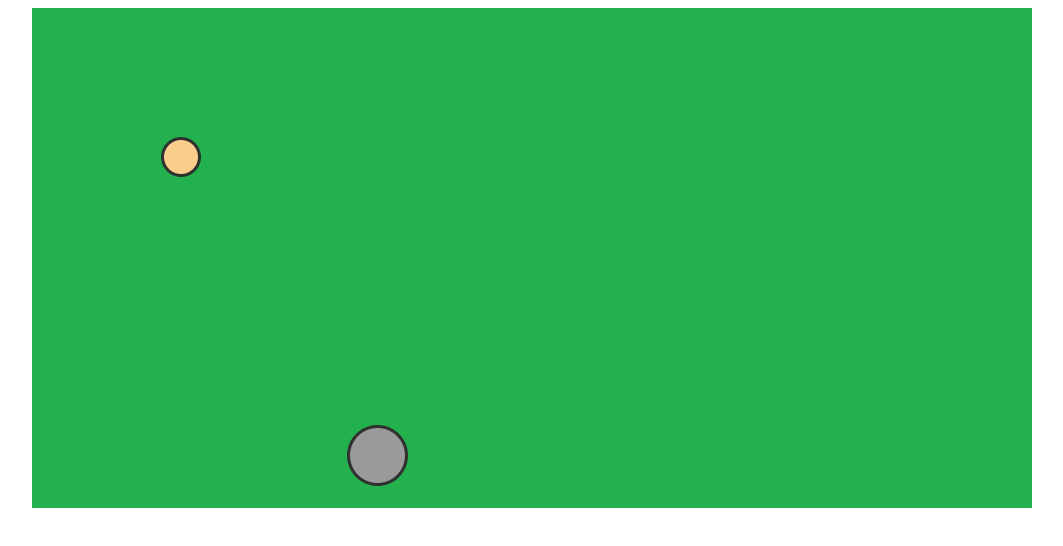
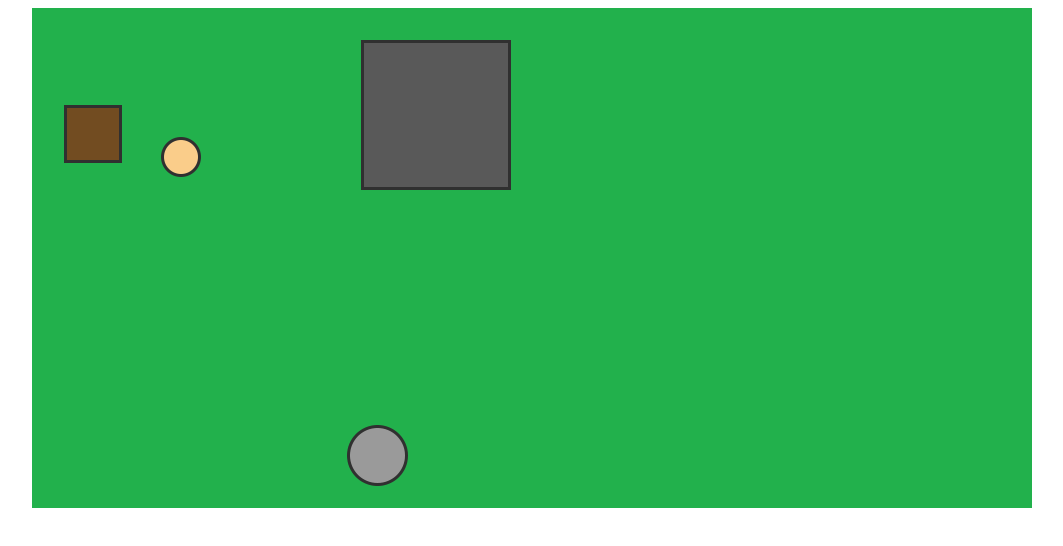
Before and after one commit to OchoaUnicen/rts, a plain HTML site: page index.html in a window 1280 px wide. Shown: the whole page, without its empty margins (108-1171 px from the left). Drawn offline with Linux system fonts and the light colour scheme.

Commit message:
se implementaron clases base fondo y spotMadera las cuales cuentan con sus respsectivas imagenes, posiciones y funciones de dibujarlas sobre el contexto del canvas

```diff
--- a/index.html
+++ b/index.html
@@ -22,6 +22,13 @@
     <script type="text/javascript" src="js/personaje.js"></script>
 
 
+    <script type="text/javascript" src="js/base.js"></script>
+
+
+    <script type="text/javascript" src="js/fondo.js"></script>
+
+    <script type="text/javascript" src="js/spotMadera.js"></script>
+
 </body>
 
 </html>
--- /dev/null
+++ b/js/base.js
@@ -0,0 +1,25 @@
+
+let imagen_base = new Image();
+imagen_base.src = "./img/base.png"
+
+let Base = {
+
+
+    "imagen": imagen_base,
+    "posicion_x": 300,
+    "posicion_y": 10
+
+}
+
+
+
+
+
+function dibujarBase (context) {
+
+
+    context.drawImage(Base.imagen, Base.posicion_x, Base.posicion_y);
+
+
+
+}
--- /dev/null
+++ b/js/fondo.js
@@ -0,0 +1,20 @@
+
+let imagen_fondo = new Image();
+imagen_fondo.src = "./img/fondo.png";
+
+
+
+
+let Fondo = {
+
+    "imagen": imagen_fondo
+
+
+}
+
+
+function dibujarFondo(context) {
+
+context.drawImage(Fondo.imagen, 0, 0);
+
+}
--- a/js/game.js
+++ b/js/game.js
@@ -33,9 +33,6 @@ function cargar_game_js() {
         return matriz;
     }
     const mapa = crearMatriz(100, 50);
-
-    let fondo = new Image();
-    fondo.src = "./img/fondo.png";
 
 
 
@@ -90,21 +87,22 @@ function cargar_game_js() {
     function tiempo() {
         frame(tiempo);
 
-
+        context.clearRect(0, 0, canvas.width, canvas.heigh);
 
 
 
         //drawImage tiene 4 parametros: Imagen a ser invocada en la funcion,inicio eje x,inicio eje y, tamaño.widht, tamaño.heigh
         //dibuja el fondo
-        context.clearRect(0, 0, canvas.width, canvas.heigh);
-        context.drawImage(fondo, 0, 0, fondo.naturalWidth, fondo.naturalHeight);
-
+        dibujarFondo(context);
 
 
 
 
         dibujarWorker(context);
         dibujarPersonaje(context);
+        dibujarBase(context);
+        dibujarSpot_madera(context);
+
 
 
     }
--- a/js/personaje.js
+++ b/js/personaje.js
@@ -6,8 +6,7 @@ let Personaje = {
 
     "imagen": imagen_personaje,
     "posicion_x": 300,
-    "posicion_y":400,
-
+    "posicion_y":400
 
 
 
--- /dev/null
+++ b/js/spotMadera.js
@@ -0,0 +1,24 @@
+
+let imagen_spot_madera = new Image();
+imagen_spot_madera.src = "./img/spot_madera.png"
+
+
+let Spot_Madera = {
+
+    "imagen": imagen_spot_madera,
+    "posicion_x": 10,
+    "posicion_y": 80
+}
+
+
+
+
+
+function dibujarSpot_madera(context) {
+
+
+context.drawImage(Spot_Madera.imagen, Spot_Madera.posicion_x, Spot_Madera.posicion_y);
+
+
+
+}
```
